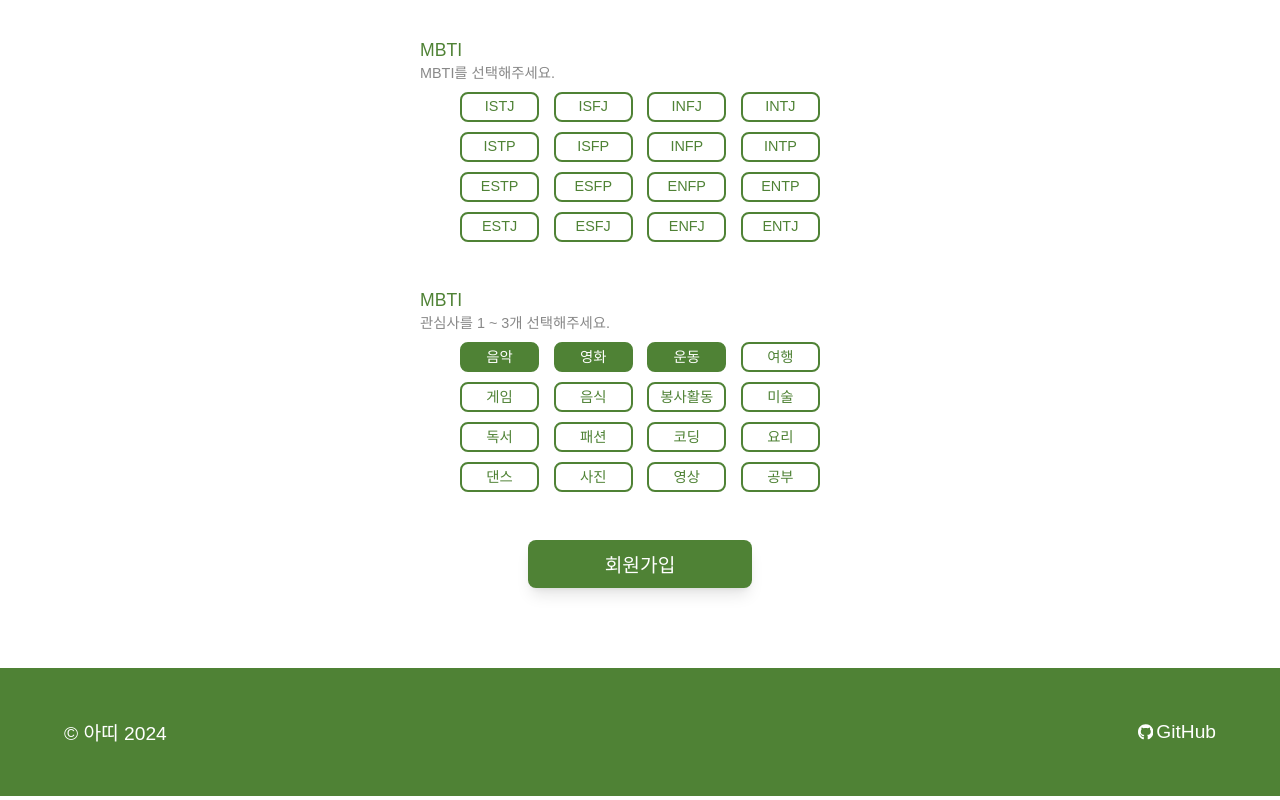
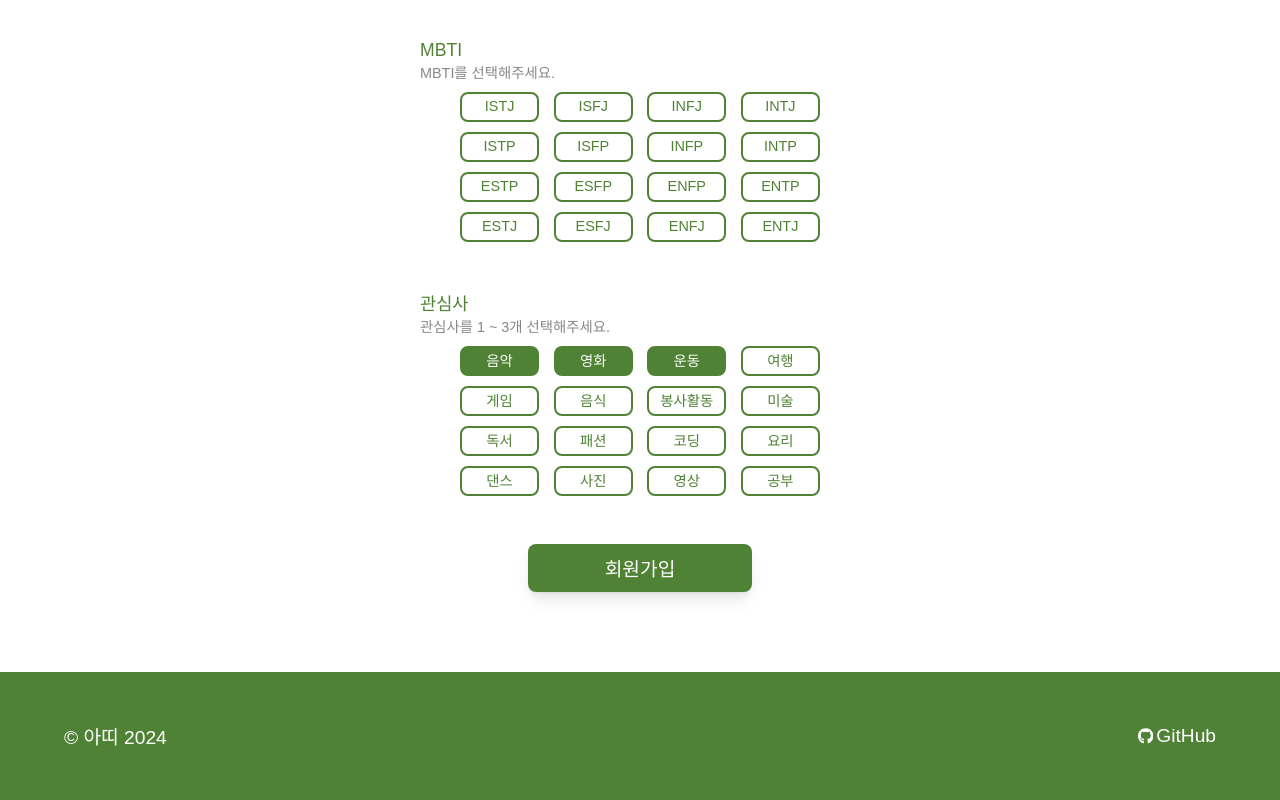
Before and after one commit to haebinPark/meetU, a React (Create React App) app in the folder Client/: page /join in a window 1280 px wide. Shown: the part 876-1676 px from the top of the page. Built offline with nearby package versions, Linux system fonts and the light colour scheme; a web font is replaced by a local one.

Commit message:
[FE]♻️Refactor :  관심사 input 섹션 타이틀 수정 #77

```diff
--- a/Client/src/components/Member/MemberFormCheckbox.jsx
+++ b/Client/src/components/Member/MemberFormCheckbox.jsx
@@ -76,7 +76,7 @@ const interests = [
 function MemberFormCheckbox({ checkedList, onChange }) {
   return (
     <Fieldset>
-      <Legend>MBTI</Legend>
+      <Legend>관심사</Legend>
       <InputDescription>관심사를 1 ~ 3개 선택해주세요.</InputDescription>
       <Ul>
         {interests.map((item) => {
```
